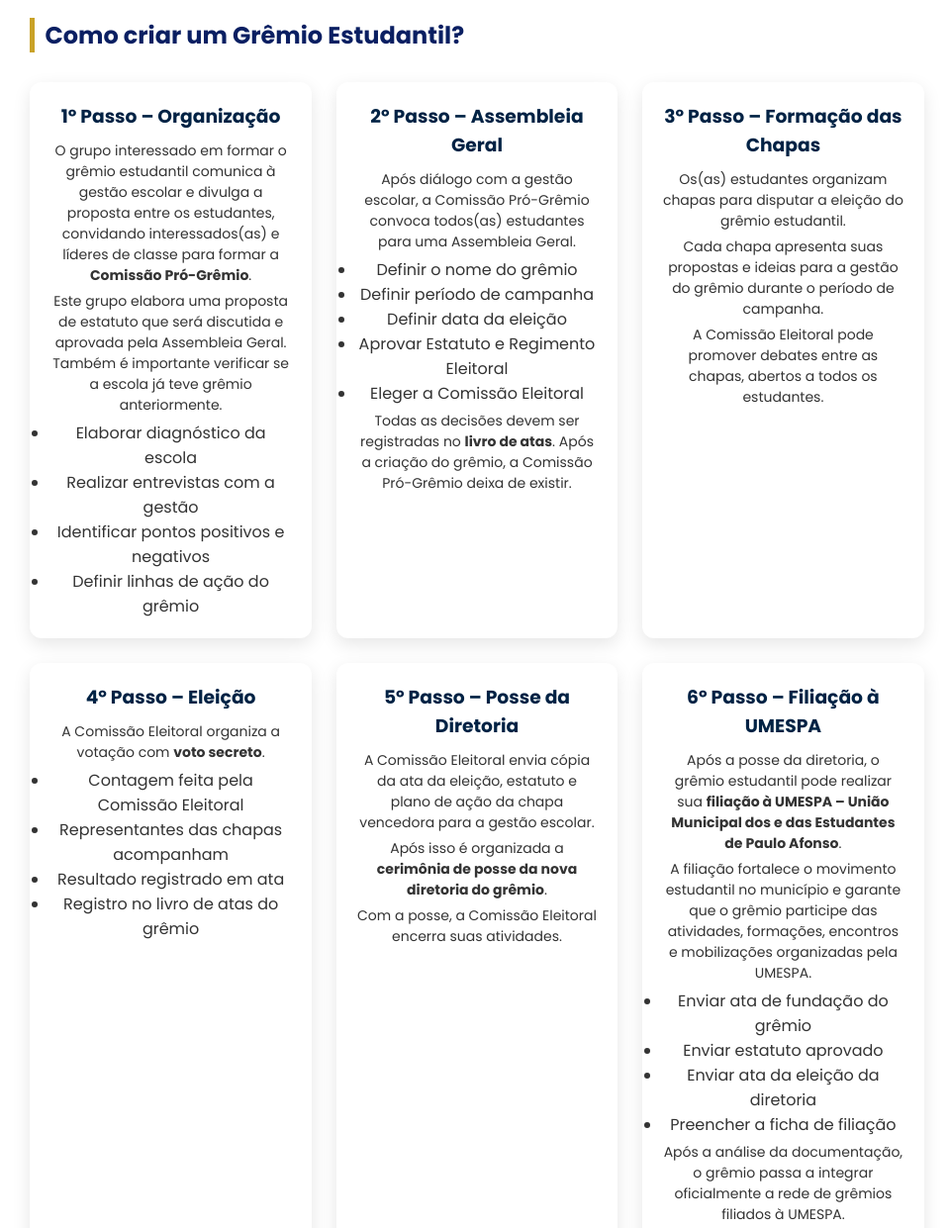
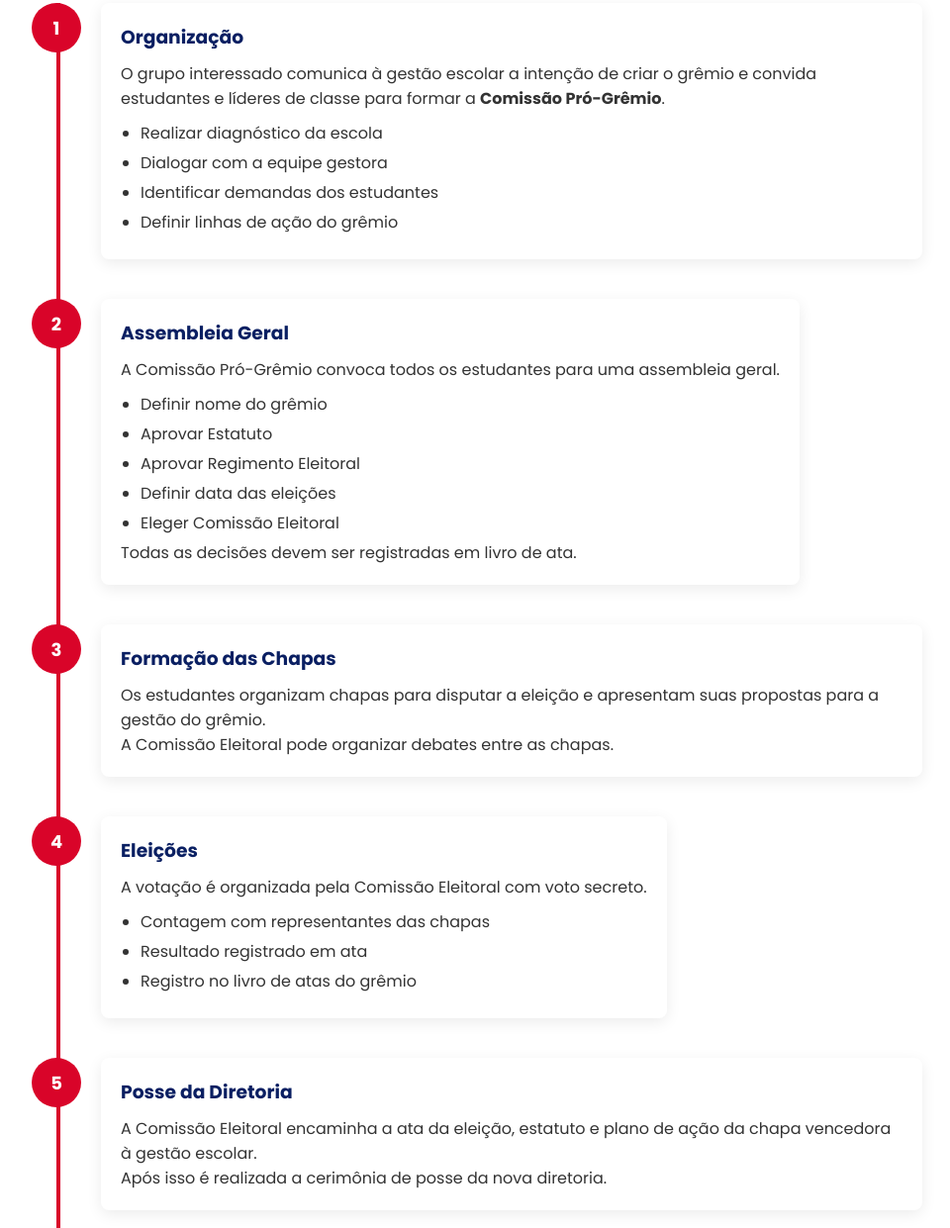
Before and after one commit to umespante24-stack/umespa-site, a plain HTML site: page index.html in a window 1280 px wide. Shown: the part 1540-2781 px from the top of the page at 99% size, without its empty margins (158-1118 px from the left). Drawn offline with Linux system fonts and the light colour scheme.

Commit message:
Update index.html

```diff
--- a/index.html
+++ b/index.html
@@ -76,112 +76,109 @@ Ao longo de sua atuação, a entidade tem contribuído para a formação políti
 
 <section class="section">
 
-<section class="section">
-
 <h2>Como criar um Grêmio Estudantil?</h2>
 
-<div class="grid">
+<div class="timeline">
 
-<div class="card">
-<h3>1º Passo – Organização</h3>
+<div class="timeline-item">
+<div class="timeline-num">1</div>
+<div class="timeline-content">
+<h3>Organização</h3>
+<p>
+O grupo interessado comunica à gestão escolar a intenção de criar o grêmio e convida estudantes e líderes de classe para formar a <strong>Comissão Pró-Grêmio</strong>.
+</p>
+
+<ul>
+<li>Realizar diagnóstico da escola</li>
+<li>Dialogar com a equipe gestora</li>
+<li>Identificar demandas dos estudantes</li>
+<li>Definir linhas de ação do grêmio</li>
+</ul>
+</div>
+</div>
+
+<div class="timeline-item">
+<div class="timeline-num">2</div>
+<div class="timeline-content">
+<h3>Assembleia Geral</h3>
+<p>
+A Comissão Pró-Grêmio convoca todos os estudantes para uma assembleia geral.
+</p>
+
+<ul>
+<li>Definir nome do grêmio</li>
+<li>Aprovar Estatuto</li>
+<li>Aprovar Regimento Eleitoral</li>
+<li>Definir data das eleições</li>
+<li>Eleger Comissão Eleitoral</li>
+</ul>
+
+<p>Todas as decisões devem ser registradas em livro de ata.</p>
+
+</div>
+</div>
+
+<div class="timeline-item">
+<div class="timeline-num">3</div>
+<div class="timeline-content">
+<h3>Formação das Chapas</h3>
 
 <p>
-O grupo interessado em formar o grêmio estudantil comunica à gestão escolar e divulga a proposta entre os estudantes, convidando interessados(as) e líderes de classe para formar a <strong>Comissão Pró-Grêmio</strong>.
+Os estudantes organizam chapas para disputar a eleição e apresentam suas propostas para a gestão do grêmio.
 </p>
 
 <p>
-Este grupo elabora uma proposta de estatuto que será discutida e aprovada pela Assembleia Geral. Também é importante verificar se a escola já teve grêmio anteriormente.
+A Comissão Eleitoral pode organizar debates entre as chapas.
+</p>
+
+</div>
+</div>
+
+<div class="timeline-item">
+<div class="timeline-num">4</div>
+<div class="timeline-content">
+<h3>Eleições</h3>
+
+<p>
+A votação é organizada pela Comissão Eleitoral com voto secreto.
 </p>
 
 <ul>
-<li>Elaborar diagnóstico da escola</li>
-<li>Realizar entrevistas com a gestão</li>
-<li>Identificar pontos positivos e negativos</li>
-<li>Definir linhas de ação do grêmio</li>
-</ul>
-
-</div>
-
-<div class="card">
-<h3>2º Passo – Assembleia Geral</h3>
-
-<p>
-Após diálogo com a gestão escolar, a Comissão Pró-Grêmio convoca todos(as) estudantes para uma Assembleia Geral.
-</p>
-
-<ul>
-<li>Definir o nome do grêmio</li>
-<li>Definir período de campanha</li>
-<li>Definir data da eleição</li>
-<li>Aprovar Estatuto e Regimento Eleitoral</li>
-<li>Eleger a Comissão Eleitoral</li>
-</ul>
-
-<p>
-Todas as decisões devem ser registradas no <strong>livro de atas</strong>. Após a criação do grêmio, a Comissão Pró-Grêmio deixa de existir.
-</p>
-
-</div>
-
-<div class="card">
-<h3>3º Passo – Formação das Chapas</h3>
-
-<p>
-Os(as) estudantes organizam chapas para disputar a eleição do grêmio estudantil.
-</p>
-
-<p>
-Cada chapa apresenta suas propostas e ideias para a gestão do grêmio durante o período de campanha.
-</p>
-
-<p>
-A Comissão Eleitoral pode promover debates entre as chapas, abertos a todos os estudantes.
-</p>
-
-</div>
-
-<div class="card">
-<h3>4º Passo – Eleição</h3>
-
-<p>
-A Comissão Eleitoral organiza a votação com <strong>voto secreto</strong>.
-</p>
-
-<ul>
-<li>Contagem feita pela Comissão Eleitoral</li>
-<li>Representantes das chapas acompanham</li>
+<li>Contagem com representantes das chapas</li>
 <li>Resultado registrado em ata</li>
 <li>Registro no livro de atas do grêmio</li>
 </ul>
 
 </div>
+</div>
 
-<div class="card">
-<h3>5º Passo – Posse da Diretoria</h3>
+<div class="timeline-item">
+<div class="timeline-num">5</div>
+<div class="timeline-content">
+<h3>Posse da Diretoria</h3>
 
 <p>
-A Comissão Eleitoral envia cópia da ata da eleição, estatuto e plano de ação da chapa vencedora para a gestão escolar.
+A Comissão Eleitoral encaminha a ata da eleição, estatuto e plano de ação da chapa vencedora à gestão escolar.
 </p>
 
 <p>
-Após isso é organizada a <strong>cerimônia de posse da nova diretoria do grêmio</strong>.
-</p>
-
-<p>
-Com a posse, a Comissão Eleitoral encerra suas atividades.
+Após isso é realizada a cerimônia de posse da nova diretoria.
 </p>
 
 </div>
+</div>
 
-<div class="card">
-<h3>6º Passo – Filiação à UMESPA</h3>
+<div class="timeline-item">
+<div class="timeline-num">6</div>
+<div class="timeline-content">
+<h3>Filiação à UMESPA</h3>
 
 <p>
 Após a posse da diretoria, o grêmio estudantil pode realizar sua <strong>filiação à UMESPA – União Municipal dos e das Estudantes de Paulo Afonso</strong>.
 </p>
 
 <p>
-A filiação fortalece o movimento estudantil no município e garante que o grêmio participe das atividades, formações, encontros e mobilizações organizadas pela UMESPA.
+A filiação fortalece a organização estudantil no município e garante que o grêmio participe das atividades, formações e mobilizações do movimento estudantil.
 </p>
 
 <ul>
@@ -192,22 +189,19 @@ A filiação fortalece o movimento estudantil no município e garante que o grê
 </ul>
 
 <p>
-Após a análise da documentação, o grêmio passa a integrar oficialmente a rede de grêmios filiados à UMESPA.
+Após a análise da documentação, o grêmio passa a integrar oficialmente a rede de grêmios da UMESPA.
 </p>
 
 </div>
-
-<div class="card">
-<h3>Modelos de Documentos</h3>
-
-<p>
-A UMESPA disponibiliza modelos de documentos para facilitar a criação do grêmio estudantil.
-</p>
-
-<a href="https://drive.google.com/drive/folders/1e1r6bhJgYTRueYIzsocwMHsP9zd8AeDa" class="btn">Modelos de Documentos
-</a>
+</div>
 
 </div>
+
+<div style="text-align:center; margin-top:40px;">
+
+<a href="https://drive.google.com/drive/folders/1e1r6bhJgYTRueYIzsocwMHsP9zd8AeDa" class="btn">
+Acessar Modelos de Documentos
+</a>
 
 </div>
 
```
